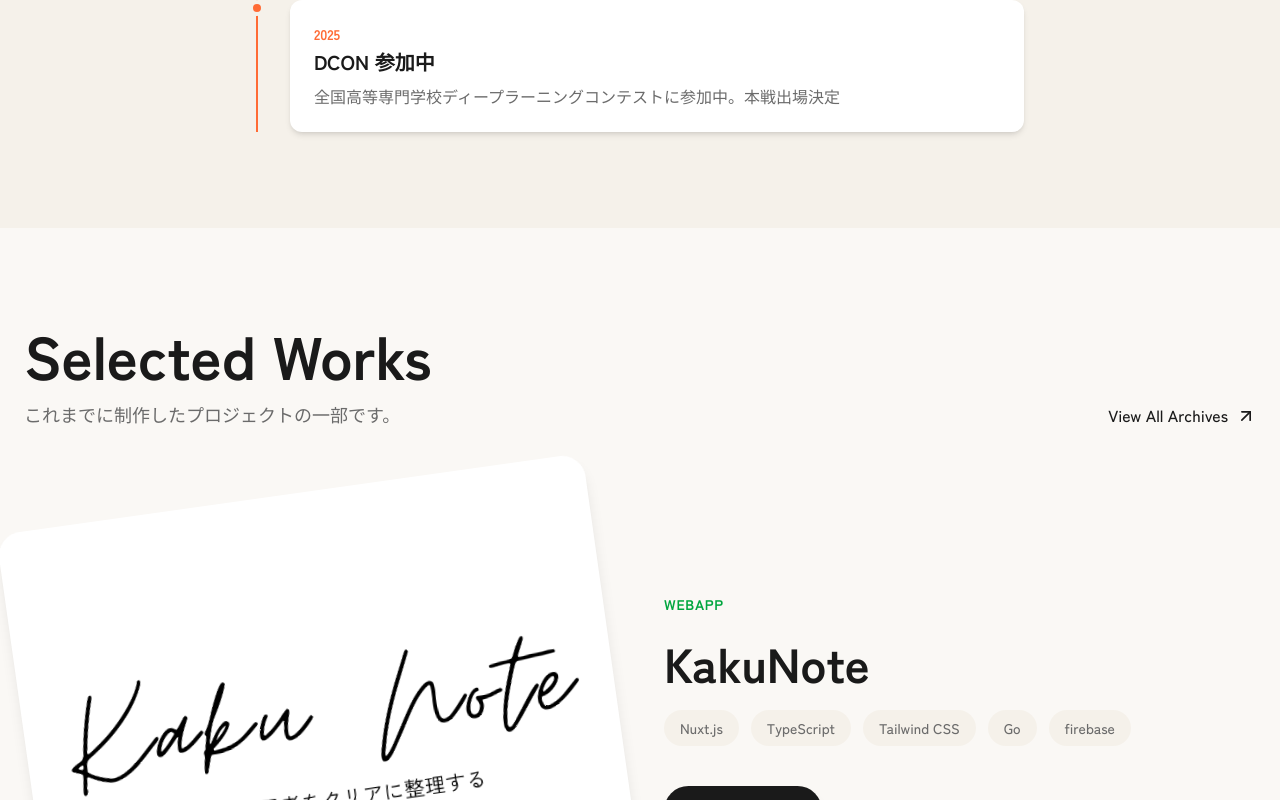
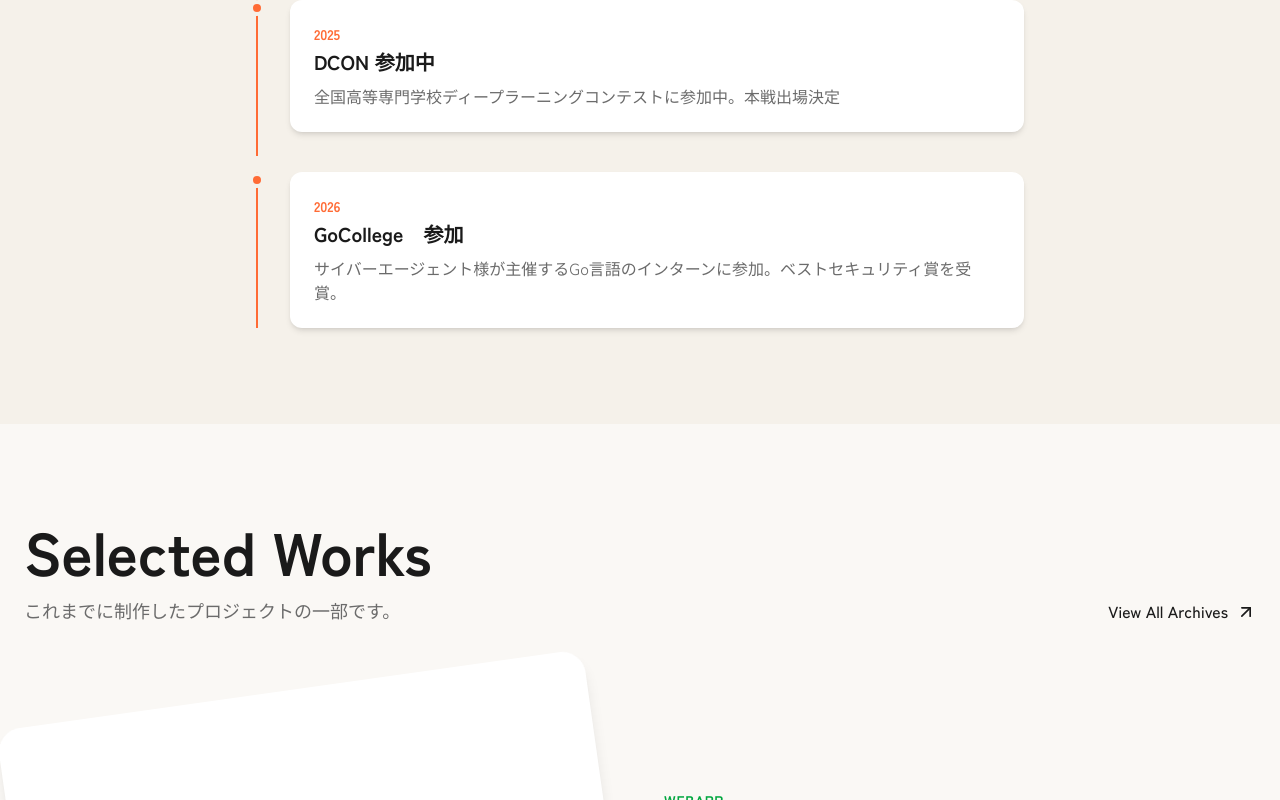
Before and after one commit to HizumeKazushi/portfolio, a Next.js app: page / in a window 1280 px wide. Shown: the part 2001-2801 px from the top of the page. Built offline with nearby package versions, Linux system fonts and the light colour scheme.

Commit message:
add:go-college

```diff
--- a/data/portfolio.js
+++ b/data/portfolio.js
@@ -91,6 +91,11 @@ export const portfolioData = {
         title: 'DCON 参加中',
         description: '全国高等専門学校ディープラーニングコンテストに参加中。本戦出場決定',
       },
+      {
+        year: `2026`,
+        title: 'GoCollege　参加',
+        description: 'サイバーエージェント様が主催するGo言語のインターンに参加。ベストセキュリティ賞を受賞。',
+      },
     ],
   },
 
@@ -183,8 +188,7 @@ export const portfolioData = {
       title: '食堂ナビ',
       category: 'WebApp',
       description: '部室内のプロジェクトで作成した献立アプリ',
-      fullDescription:
-        '寮食の献立をすぐ確認できるアプリです。私はリーダー、WebAppを担当しました',
+      fullDescription: '寮食の献立をすぐ確認できるアプリです。私はリーダー、WebAppを担当しました',
       tags: ['Vuetify', 'Firebase', 'Rasberry Pi'],
       image: '/images/shokudou_nabi.jpg',
       link: '/works/5',
```
